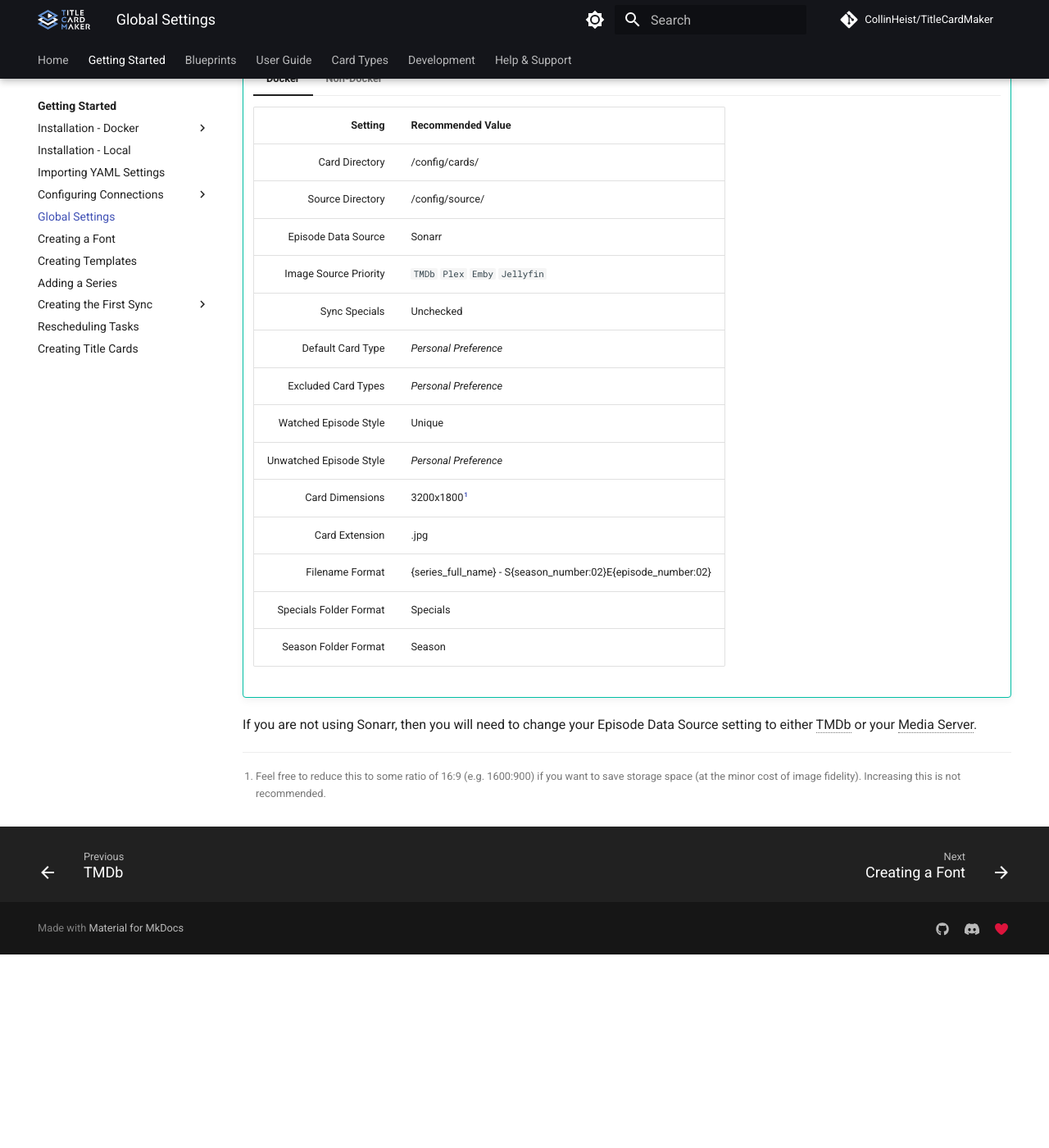
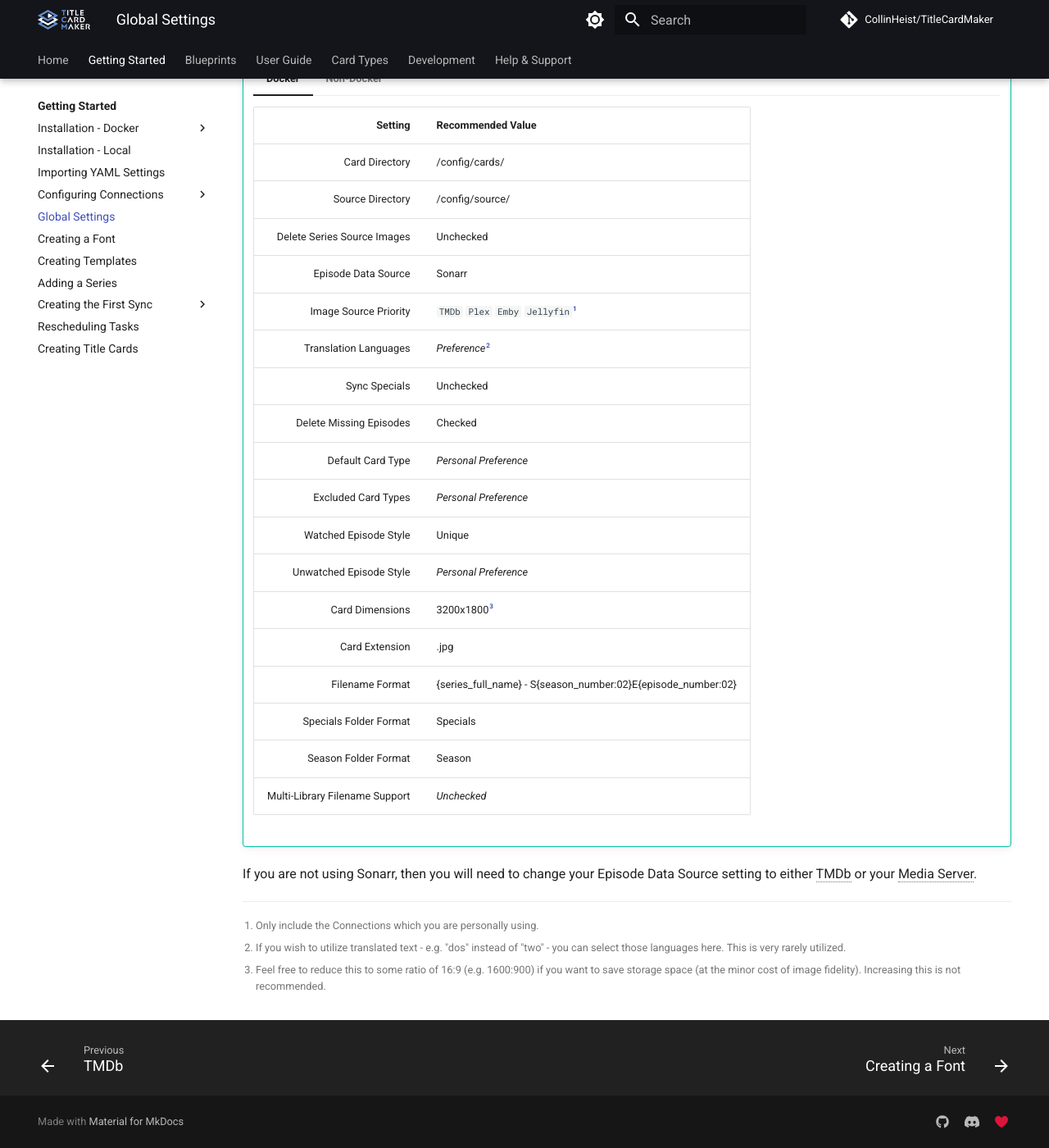
Before and after one commit to CollinHeist/TitleCardMaker, an MkDocs documentation site: the page built from docs/getting_started/settings.md, in a window 1280 px wide and 1400 px high, scrolled down 356 px. Shown: the whole window at 82% size. Built offline with MkDocs 1.6.1 and Material for MkDocs 9.7.7, drawn with Linux system fonts in a browser that asks for light colours; comment, search, counter and statistics services are not loaded; before the commit the page ends 1520 px from its top, so only the background shows below that.

Commit message:
[563] Update docs

```diff
--- a/docs/getting_started/settings.md
+++ b/docs/getting_started/settings.md
@@ -25,18 +25,22 @@
         | ---: | :--- |
         | Card Directory | /config/cards/ |
         | Source Directory | /config/source/ |
+        | Delete Series Source Images | Unchecked |
         | Episode Data Source | Sonarr |
-        | Image Source Priority | `TMDb` `Plex` `Emby` `Jellyfin` |
+        | Image Source Priority | `TMDb` `Plex` `Emby` `Jellyfin`[^1] |
+        | Translation Languages | _Preference_[^2] |
         | Sync Specials | Unchecked |
+        | Delete Missing Episodes | Checked |
         | Default Card Type | _Personal Preference_ |
         | Excluded Card Types | _Personal Preference_ |
         | Watched Episode Style | Unique |
         | Unwatched Episode Style | _Personal Preference_ |
-        | Card Dimensions | 3200x1800[^1] |
+        | Card Dimensions | 3200x1800[^3] |
         | Card Extension | .jpg |
         | Filename Format | {series_full_name} - S{season_number:02}E{episode_number:02} |
         | Specials Folder Format | Specials |
         | Season Folder Format | Season {season_number} |
+        | Multi-Library Filename Support | _Unchecked_ |
 
     === "Non-Docker"
 
@@ -44,22 +48,31 @@
         | ---: | :--- |
         | Card Directory | ./config/cards/ |
         | Source Directory | ./config/source/ |
+        | Delete Series Source Images | Unchecked |
         | Episode Data Source | Sonarr |
-        | Image Source Priority | `TMDb` `Plex` `Emby` `Jellyfin` |
+        | Image Source Priority | `TMDb` `Plex` `Emby` `Jellyfin`[^1] |
+        | Translation Languages | _Preference_[^2] |
         | Sync Specials | Unchecked |
+        | Delete Missing Episodes | Checked |
         | Default Card Type | _Personal Preference_ |
         | Excluded Card Types | _Personal Preference_ |
         | Watched Episode Style | Unique |
         | Unwatched Episode Style | _Personal Preference_ |
-        | Card Dimensions | 3200x1800[^1] |
+        | Card Dimensions | 3200x1800[^3] |
         | Card Extension | .jpg |
         | Filename Format | {series_full_name} - S{season_number:02}E{episode_number:02} |
         | Specials Folder Format | Specials |
         | Season Folder Format | Season {season_number} |
+        | Multi-Library Filename Support | _Unchecked_ |
 
 If you are not using Sonarr, then you will need to change your Episode Data
 Source setting to either TMDb or your Media Server.
 
-[^1]: Feel free to reduce this to some ratio of 16:9 (e.g. 1600:900) if you want
+[^1]: Only include the Connections which you are personally using.
+
+[^2]: If you wish to utilize translated text - e.g. "dos" instead of "two" - you
+can select those languages here. This is very rarely utilized.
+
+[^3]: Feel free to reduce this to some ratio of 16:9 (e.g. 1600:900) if you want
 to save storage space (at the minor cost of image fidelity). Increasing this is
 not recommended.
--- a/mkdocs.yml
+++ b/mkdocs.yml
@@ -201,7 +201,7 @@
     # - Sync: user_guide/sync.md
     - Settings: user_guide/settings.md
     - Connections: user_guide/connections.md
-    # - Scheduler: user_guide/scheduler.md
+    - Scheduler: user_guide/scheduler.md
     # - Importer: user_guide/importer.md
     - Logs: user_guide/logs.md
     - Setting Priority: user_guide/setting_priority.md
```
Also changed, not shown: docs/index.md (+4 -2 lines), docs/user_guide/scheduler.md (added, +62 -0 lines), docs/user_guide/settings.md (+67 -28 lines), docs/assets/home_poster_dark.webp (added), docs/assets/home_poster_light.webp (added), docs/assets/home_table_dark.webp (added), docs/assets/home_table_light.webp (added), docs/assets/scheduler_advanced_dark.webp (added), docs/assets/scheduler_advanced_light.webp (added), docs/assets/scheduler_basic_dark.webp (added), docs/assets/scheduler_basic_light.webp (added), 1 other file.
